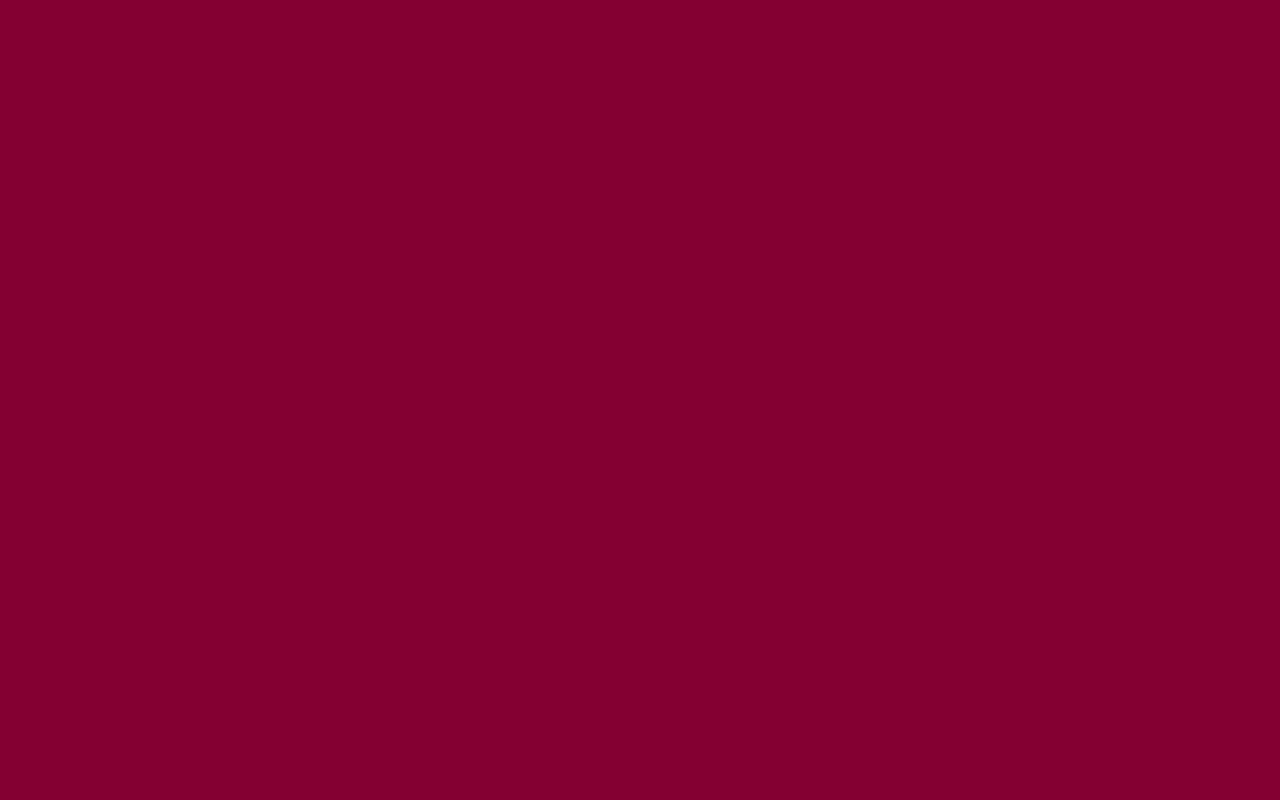
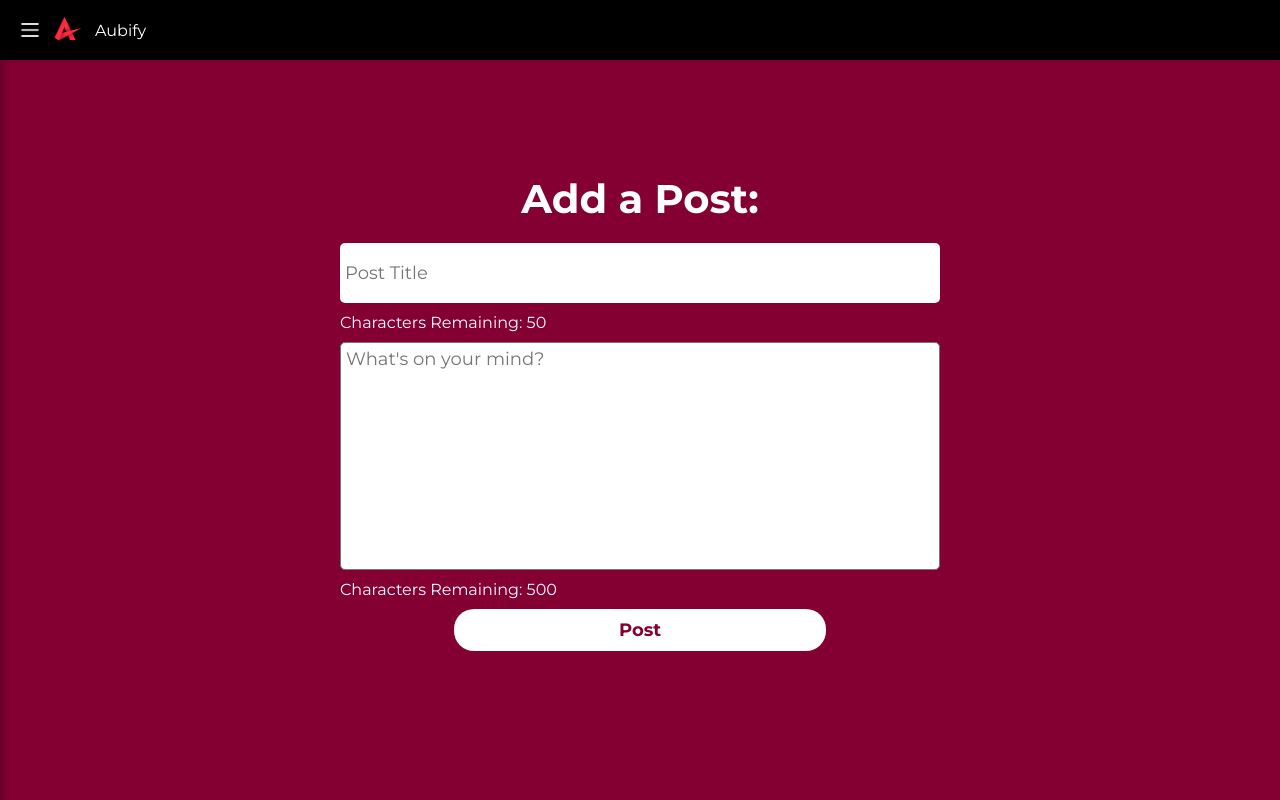
Before and after one commit to omarabbas1/Aubify, a React (Create React App) app: page /post in a window 1280 px wide. Before the commit this address had no page. Built offline with nearby package versions, Linux system fonts and the light colour scheme; no server answers.

Commit message:
new posting design

```diff
--- a/src/App.js
+++ b/src/App.js
@@ -12,6 +12,7 @@ import ChangePassword from "./components/ChangePassword/ChangePassword";
 import Feedback from "./components/Feedback/Feedback";
 import Report from "./components/Report/Report";
 import SharePage from "./components/SharePage/SharePage";
+import PostPage from "./components/PostPage/PostPage";
 import axios from "axios";
 
 function App() {
@@ -34,6 +35,7 @@ function App() {
           <Route path="/feedback" element={<Feedback />} />
           <Route path="/report" element={<Report />} />
           <Route path="/posts/:postId/share" element={<SharePage />} />
+          <Route path="/post" element={<PostPage />} />
         </Routes>
       </Router>
     </UserProvider>
--- a/src/components/HomePage/HomePage.css
+++ b/src/components/HomePage/HomePage.css
@@ -44,46 +44,6 @@
   border-radius: 25px;
 }
 
-.post-title-input {
-  width: 25%;
-  margin: 10px; /* Center horizontally */
-  margin-left: 20%;
-  display: block;
-  padding: 10px;
-  border-radius: 15px;
-  font-family: "Times New Roman", Times, serif;
-  color: #840032; /* Main color text */
-  background-color: #fff;
-  font-size: 25px;
-  box-sizing: border-box;
-}
-
-.post-content-input {
-  width: 100%; /* Same width as posts */
-  height: 100px; /* Larger height */
-  margin: 20px auto; /* Center horizontally with space below */
-  display: block;
-  padding: 10px;
-  border-radius: 15px;
-  font-family: "Times New Roman", Times, serif;
-  color: #840032; /* Main color text */
-  background-color: #fff; /* White background */
-  border: 2px solid black; /* Added border for better visibility */
-  max-width: 60%;
-  font-size: 25px;
-  box-sizing: border-box;
-  resize: none;
-}
-
-/* Adjust the button alignment */
-.content-button-container {
-  width: 50%; /* Same width as your content input for alignment */
-  margin: 0 auto; /* Center this container */
-  display: flex;
-  flex-direction: column;
-  align-items: flex-start; /* Aligns children (content input and button) to the left within this container */
-}
-
 .post-container {
   /* margin-top: 00px; */
   padding: 20px;
@@ -116,22 +76,8 @@
   text-align: center;
 }
 
-.submit-post-button {
-  display: block; /* Convert button to block-level to allow margin manipulation */
-  width: fit-content; /* Shrink wrap the button content */
-  margin-left: 71.7%; /* Align button to the left */
-  background-color: white;
-  color: #840032;
-  border: none;
-  padding: 10px 30px;
-  border-radius: 20px;
-  cursor: pointer;
-  font-size: 18px;
-  font-weight: bold;
-}
-
 .post-list {
-  margin-top: 20px;
+  margin-top: 0px;
 }
 .post-list h1 {
   font-size: 62px;
@@ -183,13 +129,7 @@
   height: 20px;
   margin-right: 5px;
 }
-.remaining-title-characters {
-  margin-left: 27.5%;
-}
-.remaining-post-characters {
-  margin-left: 62%;
-  margin-bottom: 1%;
-}
+
 .post-details-home {
   display: flex;
   justify-content: space-between;
@@ -197,11 +137,6 @@
   margin-bottom: 10px;
 }
 
-.error-message-homepage {
-  text-align: center;
-  margin-top: 1%;
-}
-
 .report-message {
   text-align: center;
   margin-top: 6px;
--- a/src/components/NavBar/NavBar.css
+++ b/src/components/NavBar/NavBar.css
@@ -13,6 +13,7 @@
   align-items: center;
   flex-wrap: wrap;
   box-shadow: 0 2px 4px rgba(0, 0, 0, 0.1);
+  font-size: 13x;
 }
 
 .menu-icon {
@@ -48,24 +49,48 @@
   align-items: center;
 }
 
-.navbar-right p {
-  text-align: right;
-}
-
-.navbar-right img {
+.navbar-right .user-avatar-home {
   width: 42px;
   height: 42px;
   border-radius: 50%;
-  margin: 0px;
+  margin-left: 10px;
 }
 
 .navbar-right .navbar-name {
-  margin-left: 15px;
-  max-width: 600px;
+  margin-left: 10px;
+  width: 100%;
 }
 
 .user-name {
   font-weight: bold;
+}
+
+.create-post-navbar {
+  width: 100px;
+  background-color: black;
+  border: none;
+  padding: 5px;
+  border-radius: 20px;
+  color: white;
+  display: flex;
+  flex-direction: row;
+  align-items: center;
+  margin-right: 10px;
+  cursor: pointer;
+}
+
+.create {
+  margin-right: 5px;
+}
+
+.create-post-navbar:hover {
+  background-color: rgba(154, 154, 154, 0.4);
+}
+
+.plus-icon {
+  width: 30px;
+  height: 30px;
+  margin-right: 3px;
 }
 
 /* Media Query for smaller screens */
--- a/src/components/NavBar/NavBar.jsx
+++ b/src/components/NavBar/NavBar.jsx
@@ -4,6 +4,7 @@ import { useUser } from "../../UserContext";
 import "./NavBar.css";
 import SideBar from "../SideBar/SideBar";
 import menuIcon from "../icons/menu.png";
+import plusIcon from "../icons/plus.png";
 import axios from "axios";
 
 const Navbar = ({ onSearch }) => {
@@ -50,9 +51,7 @@ const Navbar = ({ onSearch }) => {
 
   const fetchAvatar = async () => {
     try {
-      const response = await axios.get(
-        `/user/avatar?email=${userEmail}`
-      );
+      const response = await axios.get(`/user/avatar?email=${userEmail}`);
       const avatarUrl = response.data.avatarUrl;
       if (avatarUrl) {
         setUserAvatar(avatarUrl);
@@ -73,6 +72,10 @@ const Navbar = ({ onSearch }) => {
 
   const closeSidebar = () => {
     setSidebarVisible(false);
+  };
+
+  const handleCreateButton = () => {
+    navigate("/post");
   };
 
   return (
@@ -98,6 +101,12 @@ const Navbar = ({ onSearch }) => {
           )}
         </div>
         <div className="navbar-right">
+          {location.pathname !== "/post" && (
+            <button className="create-post-navbar" onClick={handleCreateButton}>
+              <img src={plusIcon} alt="plus" className="plus-icon" />
+              <span className="create">Create</span>
+            </button>
+          )}
           {userAvatar && (
             <img
               src={userAvatar}
--- /dev/null
+++ b/src/components/PostPage/PostPage.css
@@ -0,0 +1,64 @@
+.post-page {
+  display: flex;
+  flex-direction: column;
+  align-items: center;
+  justify-content: center;
+  height: 100vh;
+  padding: 20px;
+}
+
+.post-page h1 {
+  margin-bottom: 20px;
+  margin-top: 2%;
+  color: white;
+  font-size: 40px;
+}
+
+.post-title-input {
+  width: 100%;
+  max-width: 600px;
+  margin-bottom: 10px;
+  height: 8%;
+  border-radius: 5px;
+  padding: 5px;
+  border: none;
+  font-size: 18px;
+}
+
+.post-content-input {
+  width: 100%;
+  max-width: 600px;
+  margin-bottom: 10px;
+  height: 30%;
+  resize: none;
+  border-radius: 5px;
+  padding: 5px;
+  font-size: 18px;
+}
+
+.remaining-title-characters,
+.remaining-post-characters {
+  width: 100%;
+  max-width: 600px;
+  text-align: left;
+  margin-bottom: 10px;
+  color: white;
+}
+
+.submit-post-button {
+  display: block;
+  width: 30%;
+  background-color: white;
+  color: #840032;
+  border: none;
+  padding: 10px 30px;
+  border-radius: 20px;
+  cursor: pointer;
+  font-size: 18px;
+  font-weight: bold;
+}
+
+.error-message-postpage {
+  color: white;
+  margin-top: 20px;
+}
--- /dev/null
+++ b/src/components/PostPage/PostPage.jsx
@@ -0,0 +1,94 @@
+import React, { useState } from "react";
+import { useNavigate } from "react-router-dom";
+import axios from "axios";
+import NavBar from "../NavBar/NavBar";
+import "./PostPage.css";
+
+const AddPostPage = () => {
+  const [newPostTitle, setNewPostTitle] = useState("");
+  const [newPostContent, setNewPostContent] = useState("");
+  const [remainingTitleWords, setRemainingTitleWords] = useState(50);
+  const [remainingPostWords, setRemainingPostWords] = useState(500);
+  const [postError, setPostError] = useState("");
+  const navigate = useNavigate();
+
+  const handleInputChange = (event) => {
+    const { name, value } = event.target;
+    if (name === "title") {
+      setNewPostTitle(value.slice(0, 50));
+      setRemainingTitleWords(50 - value.length);
+    } else {
+      setNewPostContent(value);
+      setRemainingPostWords(500 - value.length);
+    }
+    setPostError("");
+  };
+
+  const handleCreatePost = async () => {
+    if (newPostTitle.trim() === "" || newPostContent.trim() === "") {
+      setPostError("Please enter both title and content for the post.");
+      return;
+    }
+    const userEmail = localStorage.getItem("userEmail");
+
+    try {
+      // Include the userEmail in the request body
+      await axios.post("/posts", {
+        title: newPostTitle,
+        content: newPostContent,
+        userEmail, // Send the user's email with the post data
+      });
+      navigate("/homepage");
+    } catch (error) {
+      console.error("Failed to create post:", error);
+      setPostError(
+        "You have reached your posting limit for today, please try again later!"
+      );
+    }
+  };
+
+  return (
+    <div className="post-page">
+      <NavBar />
+      <h1>Add a Post:</h1>
+      <input
+        type="text"
+        placeholder="Post Title"
+        className="post-title-input"
+        value={newPostTitle}
+        name="title"
+        onChange={handleInputChange}
+      />
+      <div className="remaining-title-characters">
+        Characters Remaining: {remainingTitleWords}
+      </div>
+      <textarea
+        placeholder="What's on your mind?"
+        className="post-content-input"
+        value={newPostContent}
+        onChange={handleInputChange}
+        onKeyDown={(e) => {
+          if (
+            newPostContent.length >= 500 &&
+            e.key !== "Backspace" &&
+            e.key !== "Delete"
+          ) {
+            e.preventDefault();
+          }
+        }}
+      >
+        {newPostContent.length}/500
+      </textarea>
+
+      <div className="remaining-post-characters">
+        Characters Remaining: {remainingPostWords}
+      </div>
+      <button className="submit-post-button" onClick={handleCreatePost}>
+        Post
+      </button>
+      {postError && <div className="error-message-postpage">{postError}</div>}
+    </div>
+  );
+};
+
+export default AddPostPage;
```
Also changed, not shown: src/components/HomePage/HomePage.jsx (+0 -90 lines), src/components/icons/plus.png (added).
